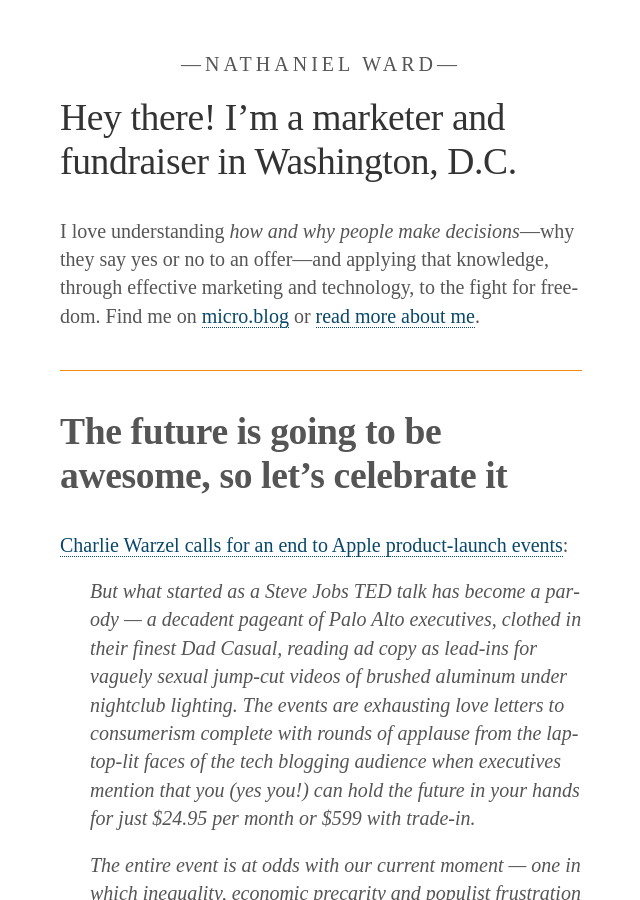
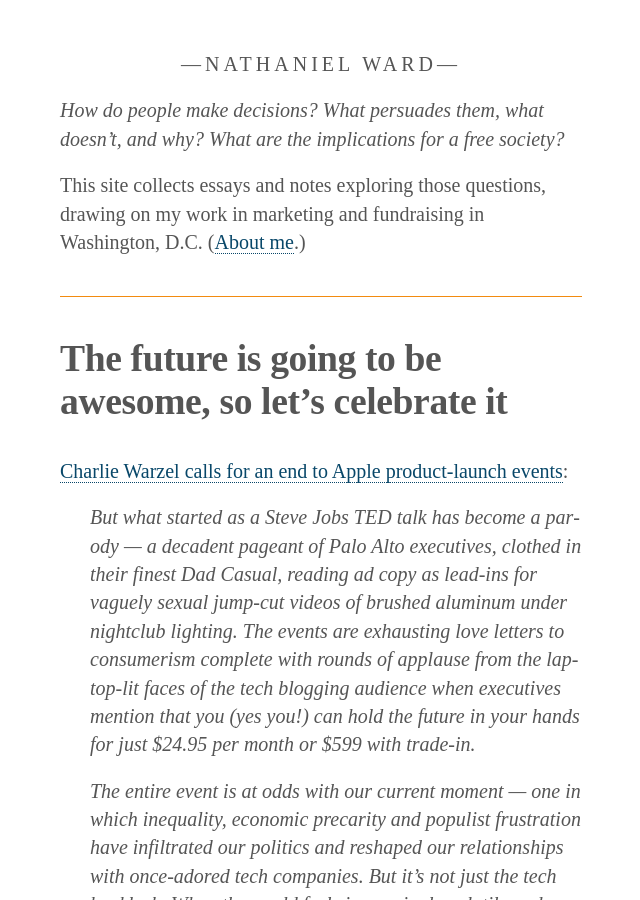
Before and after one commit to nathanielward/nathanielward.github.io, a Jekyll site: the page built from index.html, in a window 1280 px wide and 900 px high. Shown: the whole window, without its empty margins (319-959 px from the left). Built offline with Jekyll 4.4.1, drawn with Linux system fonts in a browser that asks for light colours; some web fonts are replaced; the list of posts is cut into pages by our own code.

Commit message:
Update home.md bio blurb

```diff
--- a/_includes/home.md
+++ b/_includes/home.md
@@ -1,7 +1,5 @@
-# Hey there! I'm a marketer and fundraiser in Washington, D.C.
+*How do people make decisions? What persuades them, what doesn’t, and why? What are the implications for a free society?*
 
-I love understanding *how and why people make decisions*---why they say yes or no to an offer---and applying that knowledge, through effective marketing and technology, to the fight for freedom. Find me on [micro.blog][2] or [read more about me][4].
+This site collects essays and notes exploring those questions, drawing on my work in marketing and fundraising in Washington, D.C. ([About me][1].)
 
- [2]: https://micro.blog/nathanielward "Follow my microbloggery"
- [3]: http://www.linkedin.com/in/nathanieleward/ "Use LinkedIn if you must"
- [4]: /about/ "Stalk me"
+ [1]: /about/ "About me"
```
